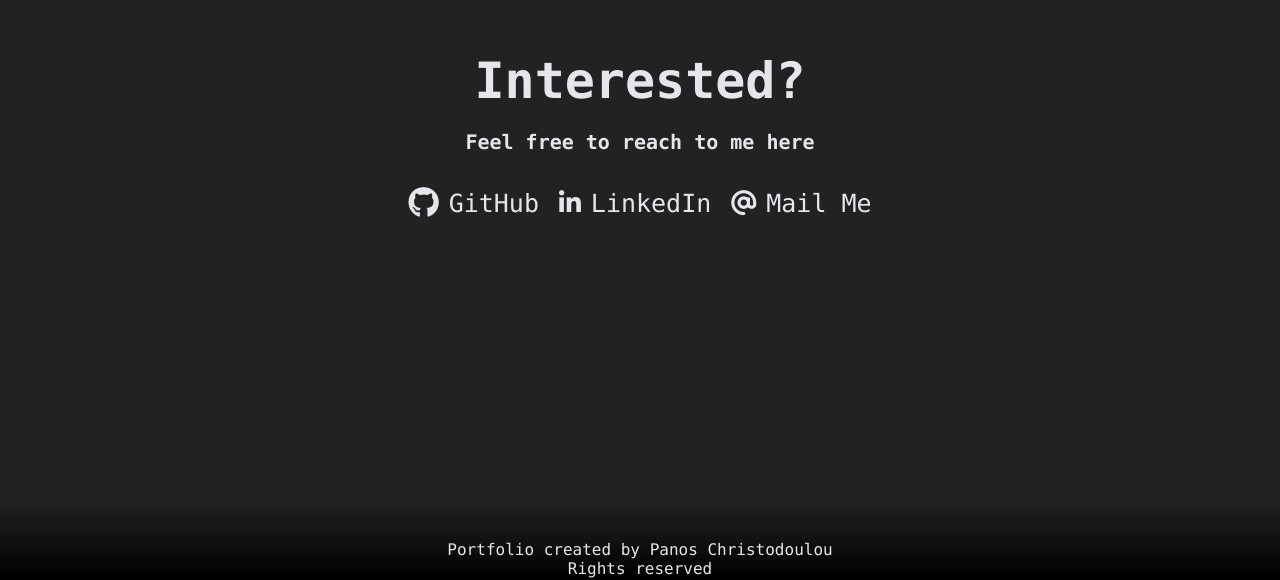
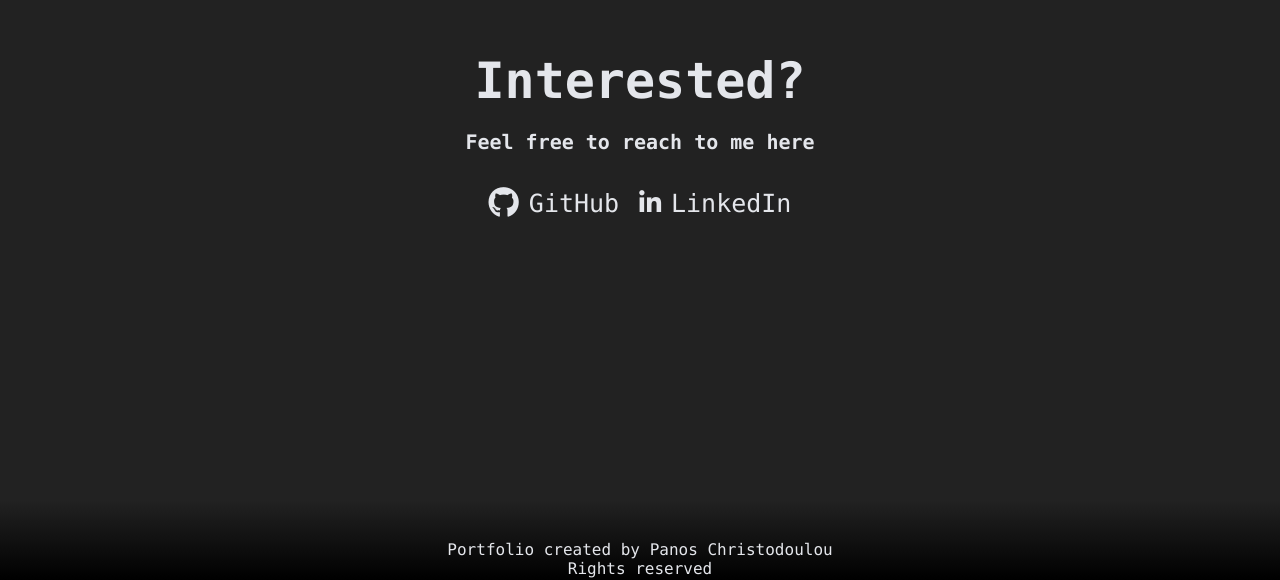
Before and after one commit to mirindas/mirindas.github.io, a plain HTML site: page index.html in a window 1280 px wide. Shown: the part 3347-3927 px from the top of the page. Drawn offline with Linux system fonts and the light colour scheme.

Commit message:
disabled mailto to fix a bug

```diff
--- a/index.html
+++ b/index.html
@@ -188,9 +188,9 @@
         >
           <i class="fa fa-linkedin"></i>LinkedIn</a
         ></li>
-        <li><a class="profile-link" href="mailto:example@example.com"
+        <!-- <li><a class="profile-link" href="mailto:panagiotis.christodoulou97@gmail.com"
           ><i class="fas fa-at"></i>Mail Me</a
-        ></li>
+        ></li> -->
       </ul>
 
       <!-- Old way of Redirect buttons to my links might delete later -->
```
